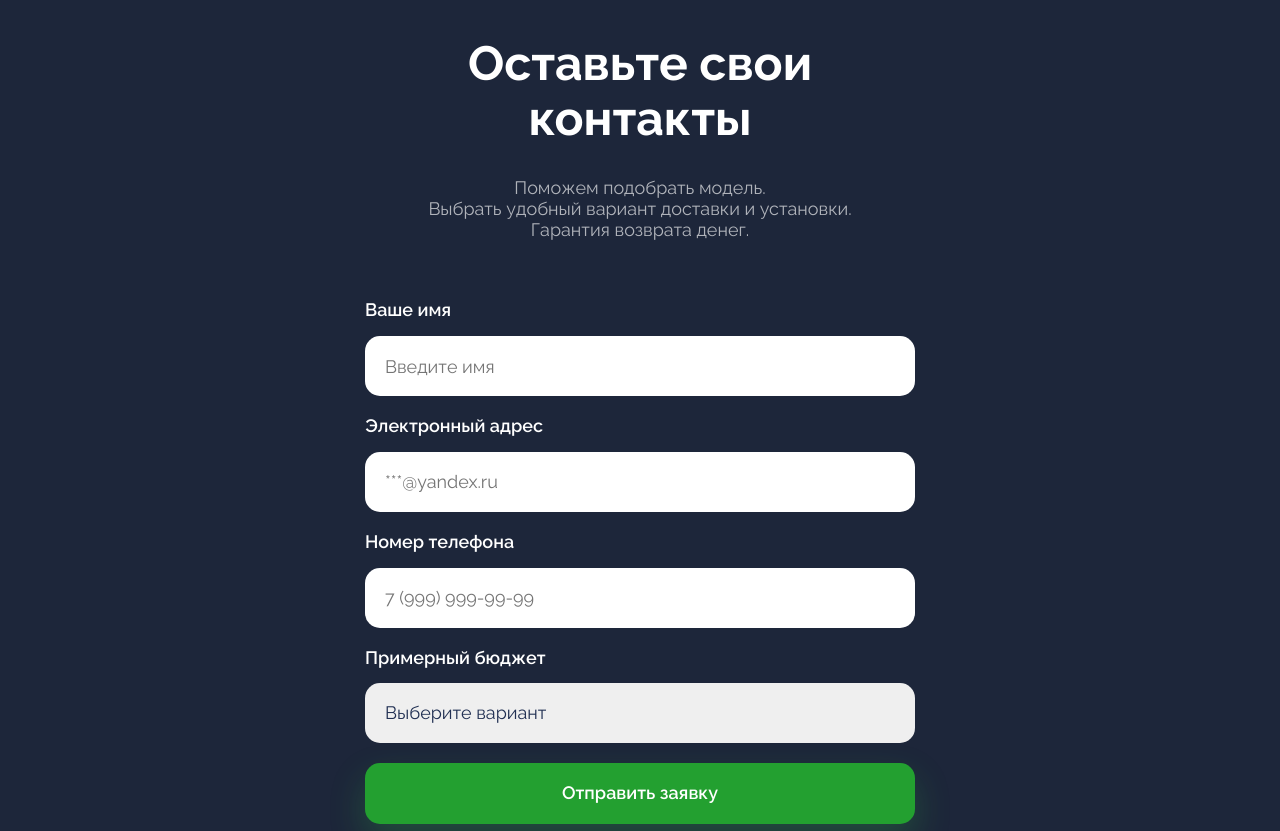
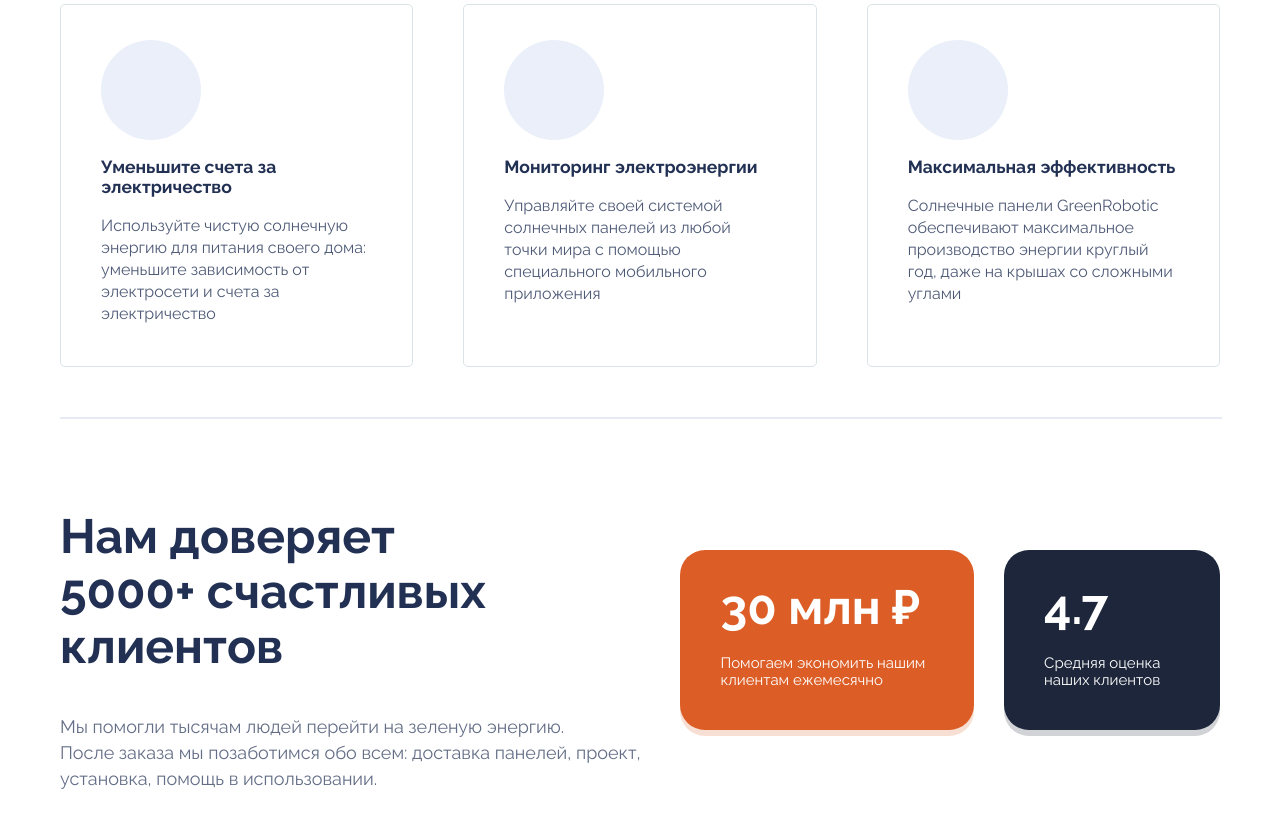
Before and after one commit to eka1308/greencorp, a website: page index.html in a window 1280 px wide. Shown: the part 909-1740 px from the top of the page. Drawn offline with nearby package versions, Linux system fonts and the light colour scheme.

Commit message:
add section features, div class cards, div class features__feedback, desctop style

```diff
--- a/index.html
+++ b/index.html
@@ -28,6 +28,46 @@
           <img class="about__sun-image" src="img/sun.png">
           <img class="about__image" src="img/solar-panel.png">
         </div>
+      </section>
+
+      <section class="features" id="features">
+        <div class="cards">
+          <div class="card">
+            <div class="card__logo"></div>
+            <h3>Уменьшите счета за электричество</h3>
+            <p>Используйте чистую солнечную энергию для питания своего дома: уменьшите зависимость от электросети и счета за электричество</p>
+          </div>
+          <div class="card">
+            <div class="card__logo"></div>
+            <h3>Мониторинг электроэнергии</h3>
+            <p>Управляйте своей системой солнечных панелей из любой точки мира с помощью специального мобильного приложения</p>
+          </div>
+          <div class="card">
+            <div class="card__logo"></div>
+            <h3>Максимальная эффективность</h3>
+            <p>Солнечные панели GreenRobotic обеспечивают максимальное производство энергии круглый год, даже на крышах со сложными углами</p>
+          </div>
+        </div>
+        <div class="features__border"></div>
+        <div class="features__feedback">
+          <div class="features__feedback-left">
+            <h2>Нам доверяет </br>5000+ счастливых клиентов</h2>
+            <p> Мы помогли тысячам людей перейти на зеленую энергию. <br>После заказа мы позаботимся обо всем: доставка панелей, проект, установка, помощь в использовании.</p>
+          </div>
+          <div class="features__feedback-right">
+            <div class = "features__box features__savings-box">
+              <h3>30 млн ₽</h3>
+              <p>Помогаем экономить нашим клиентам ежемесячно</p>
+            </div>
+            <div class = "features__box features__rate-box">
+              <h3>4.7</h3>
+              <p class = "star"></p>
+              <p>Средняя оценка наших клиентов</p>
+            </div>
+          </div>
+        </div>
+
+
       </section>
 
       <section class="form">
--- a/sass/style.css
+++ b/sass/style.css
@@ -238,6 +238,99 @@
   position: absolute;
 }
 
+.features {
+  background-color: white;
+  padding-top: 115px;
+  padding-bottom: 115px;
+  padding-left: 60px;
+  padding-right: 60px;
+}
+
+.cards {
+  display: grid;
+  grid-template-columns: 1fr 1fr 1fr;
+  grid-gap: 50px;
+}
+
+.card {
+  padding-top: 35px;
+  padding-bottom: 25px;
+  padding-left: 40px;
+  padding-right: 40px;
+  border: 1px solid;
+  border-radius: 5px;
+  border-color: #D9E4E6;
+}
+.card p {
+  font-size: 16px;
+  line-height: 22px;
+  opacity: 0.8;
+}
+
+.card__logo {
+  height: 100px;
+  width: 100px;
+  font-size: 16px;
+  font-weight: 700;
+  font-size: 32px;
+  background-color: #eaeff9;
+  border-radius: 50%;
+}
+
+.features__border {
+  width: 100%;
+  border: 1px solid #E6EAF4;
+  margin-top: 50px;
+  margin-bottom: 50px;
+}
+
+.features__feedback {
+  display: flex;
+}
+
+.features__feedback-left {
+  margin-right: 10px;
+}
+.features__feedback-left h2 {
+  font-size: 48px;
+}
+.features__feedback-left p {
+  font-size: 18px;
+  line-height: 26px;
+  opacity: 0.7;
+}
+
+.features__feedback-right {
+  display: flex;
+  align-items: center;
+}
+
+.features__box {
+  border-radius: 25px;
+  padding: 30px 40px 25px 40px;
+  color: white;
+}
+.features__box h3 {
+  font-size: 48px;
+  margin-top: 0;
+  margin-bottom: 20px;
+}
+
+.features__savings-box {
+  background-color: #dc5e26;
+  box-shadow: 0 6px 0 rgba(221, 95, 38, 0.2);
+  margin-right: 30px;
+}
+
+.features__rate-box {
+  background-color: #1D263A;
+  box-shadow: 0 6px 0 rgba(29, 38, 58, 0.2);
+}
+
+.stars {
+  color: #ff7039;
+}
+
 /* Планшеты */
 @media (max-width: 1024px) {
   .about {
@@ -281,6 +374,12 @@
     width: 75px;
     height: 75px;
   }
+  .features {
+    padding-top: 50px;
+    padding-bottom: 50px;
+    padding-left: 10px;
+    padding-right: 10px;
+  }
   .form {
     padding: 50px 10px;
   }
```
